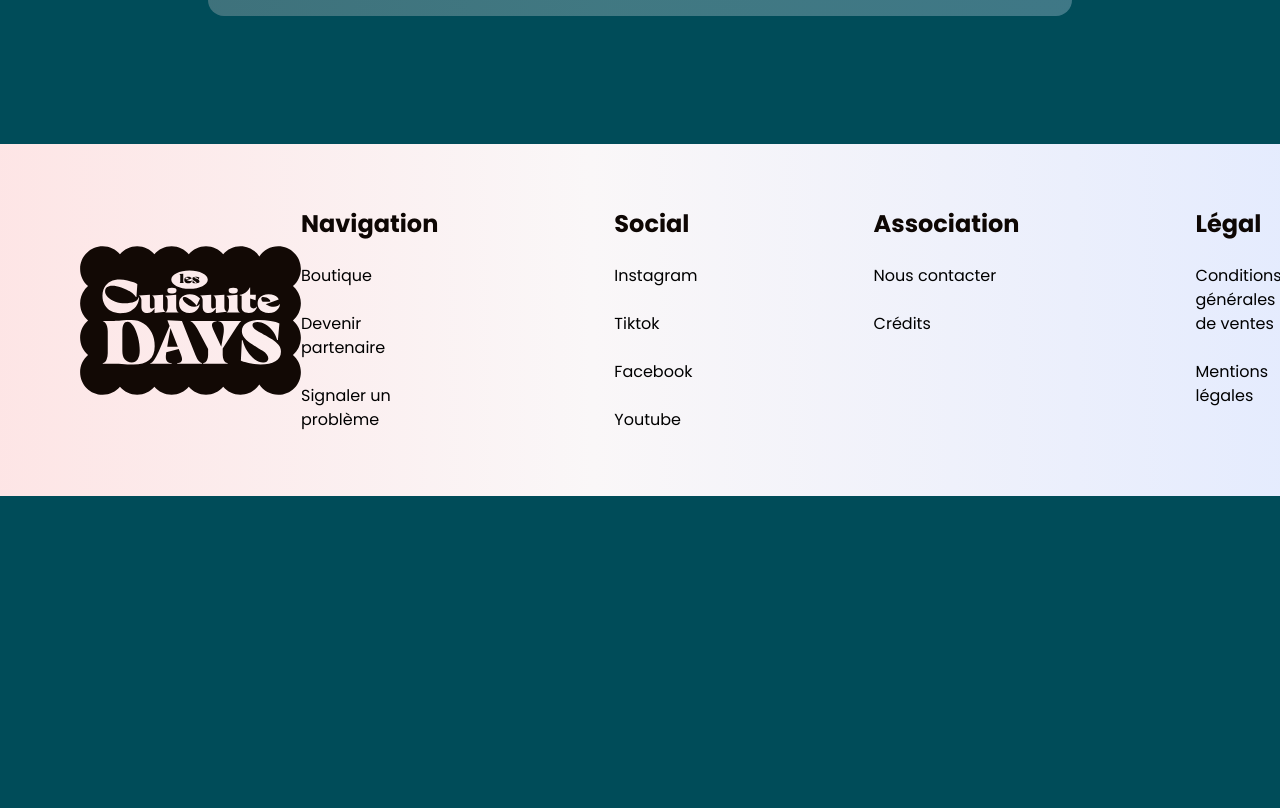
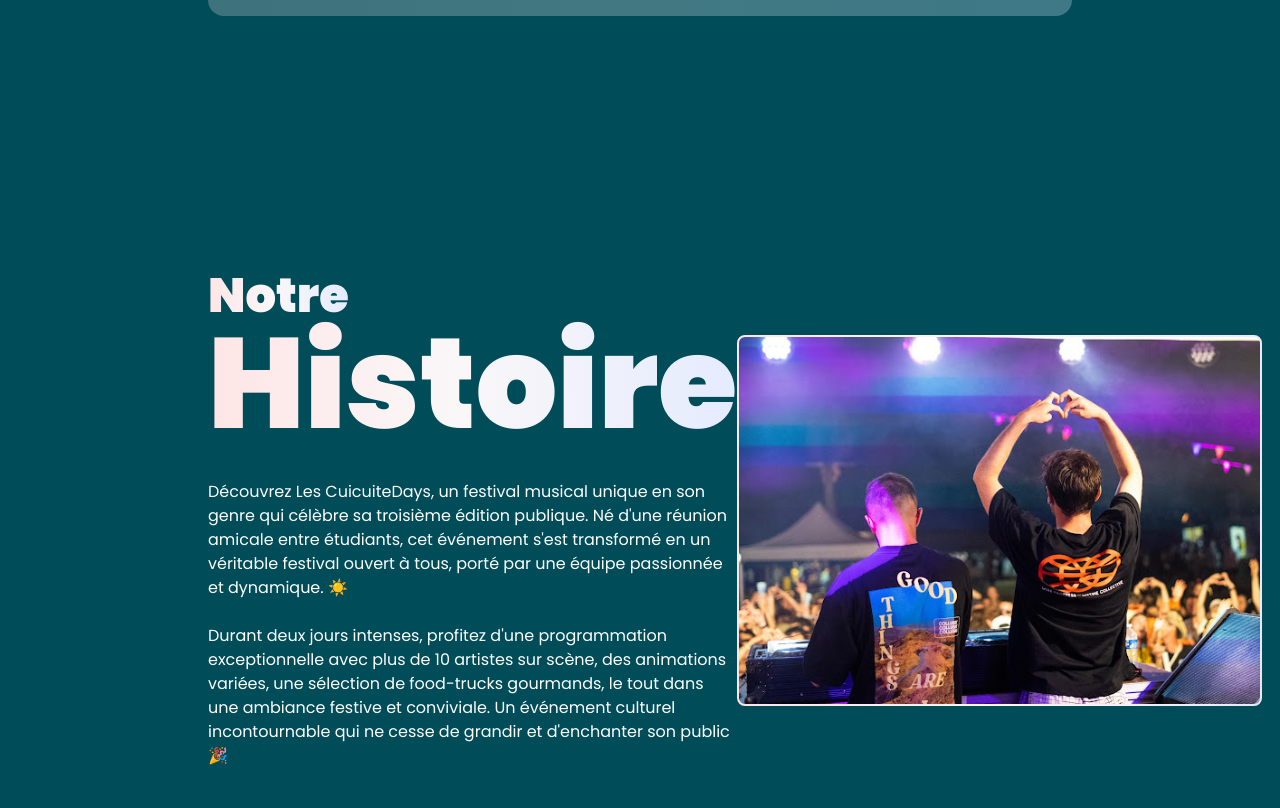
Before and after one commit to LCDS-Evenements/website-2k25, a Next.js app: page / in a window 1280 px wide. Shown: the part 3012-3820 px from the top of the page. Before the commit the page ends 3508 px from the top, so only its background shows below. Built offline with nearby package versions, Linux system fonts and the light colour scheme.

Commit message:
our story section is done

```diff
--- a/src/app/page.tsx
+++ b/src/app/page.tsx
@@ -109,6 +109,25 @@ export default function Home() {
           </Link>
         </div>
       </section>
+
+      <section className="py-32" id="line-up">
+        <div className="flex items-center justify-between">
+          <div className="flex flex-col items-start gap-8">
+            <h2 className="flex flex-col items-start">
+              <span className="font-black text-5xl bg-light-blut-gradient leading-none text-transparent bg-clip-text">Notre</span>
+              <span className="font-black text-9xl bg-light-blut-gradient leading-none text-transparent bg-clip-text">Histoire</span>
+            </h2>
+
+            <p className="text-typo-white font-normal text-base max-w-3xl">
+              Découvrez Les CuicuiteDays, un festival musical unique en son genre qui célèbre sa troisième édition publique. Né d'une réunion amicale entre étudiants, cet événement s'est transformé en un véritable festival ouvert à tous, porté par une équipe passionnée et dynamique. ☀️
+              <br /><br />
+              Durant deux jours intenses, profitez d'une programmation exceptionnelle avec plus de 10 artistes sur scène, des animations variées, une sélection de food-trucks gourmands, le tout dans une ambiance festive et conviviale. Un événement culturel incontournable qui ne cesse de grandir et d'enchanter son public 🎉
+            </p>
+          </div>
+
+          <Image src="/story-picture.svg" alt="Photo de Humain, artistes de la précédente édition" width={100} height={100} className="w-auto h-auto" fetchPriority="high" loading="eager"  />
+        </div>
+      </section>
     </>
   );
 }
```
Also changed, not shown: public/story-picture.svg (added).
